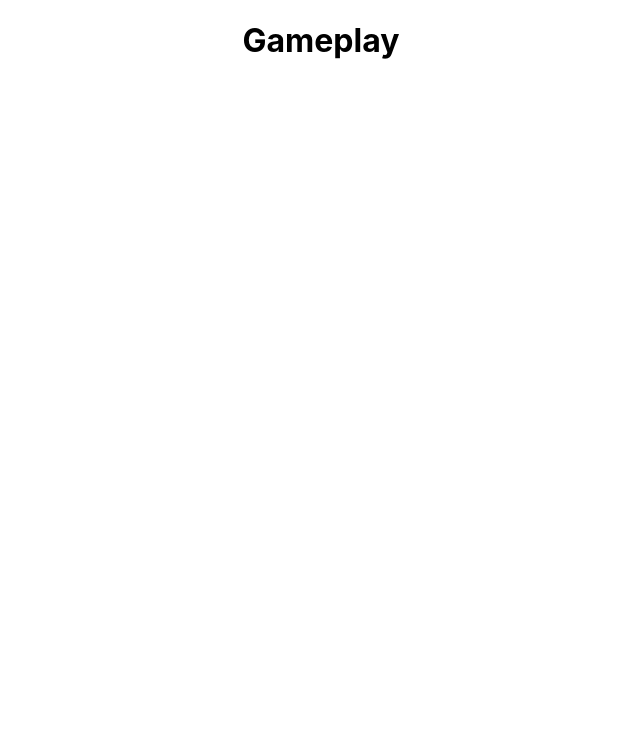
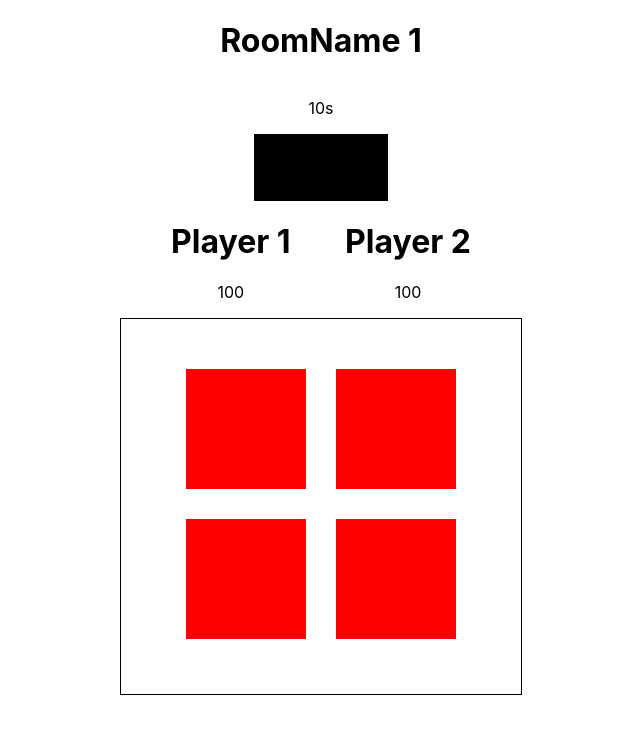
Before and after one commit to SoLoPu/ColorChoose, a React (Create React App) app: page /gameplay in a window 1280 px wide. Shown: the top 734 px of the page, without its empty margins (319-959 px from the left). Built offline with nearby package versions, Linux system fonts and the light colour scheme.

Commit message:
add start and gameplay

```diff
--- /dev/null
+++ b/src/css/gameplay.css
@@ -0,0 +1,39 @@
+.result {
+    background-color: black;
+    width: 100pt;
+    height: 50pt;
+
+
+}
+
+.about-wrapper {
+    display: flex;
+    flex-direction: column;
+    align-items: center;
+}
+.container{
+    border: 1px solid black;
+    height: 300px;
+    width: 300px;
+    display: flex;
+    flex-direction: row;
+    flex-wrap: wrap;
+    justify-content: space-around;
+    padding: 50px;
+    padding-bottom: 25px;
+}
+
+
+.answer{
+    background-color: red;
+    width: 120px;
+    height: 120px;
+}
+
+
+.score {
+    width: 300px;
+    display: flex;
+    justify-content: space-between;
+
+}
--- a/src/pages/GamePlay.js
+++ b/src/pages/GamePlay.js
@@ -1,12 +1,39 @@
 import React, { Component } from 'react';
+import "../css/gameplay.css";
 
 
 
 export default class GamePlay extends Component {
+    constructor(props){
+        super(props);
+        this.state = {
+            round: 1
+        }
+    }
     render(){
         return(
             <div className="about-wrapper">
-                <h1>Gameplay</h1>
+                <h1>RoomName {this.state.round}</h1>
+                <p className="count-down">10s</p>
+                <div className="result"></div>
+                <div className="score">
+                    <div className="player">
+                        <h1>Player 1</h1>
+                        <p>100</p>
+                    </div>
+                    <div className="player">
+                        <h1>Player 2</h1>
+                        <p>100</p>
+                    </div>
+
+                </div>
+                <div className="container">
+                    <div className="answer"></div>
+                    <div className="answer"></div>
+                    <div className="answer"></div>
+                    <div className="answer"></div>
+                </div>
+
             </div>
 
         )
--- a/src/pages/Start.js
+++ b/src/pages/Start.js
@@ -6,7 +6,11 @@ export default class Start extends Component {
     render(){
         return(
             <div className="about-wrapper">
-                <h1>Start</h1>
+                <h1>Funny Color</h1>
+                <form action="POST">
+                   <input type="text" placeholder="User name" />
+                   <input type="submit" value="Submit"/>
+                </form>
             </div>
 
         )
```
